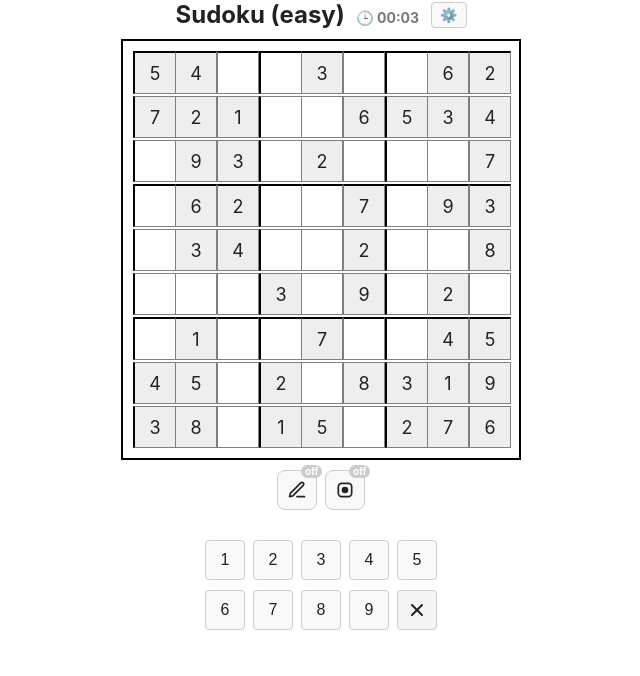
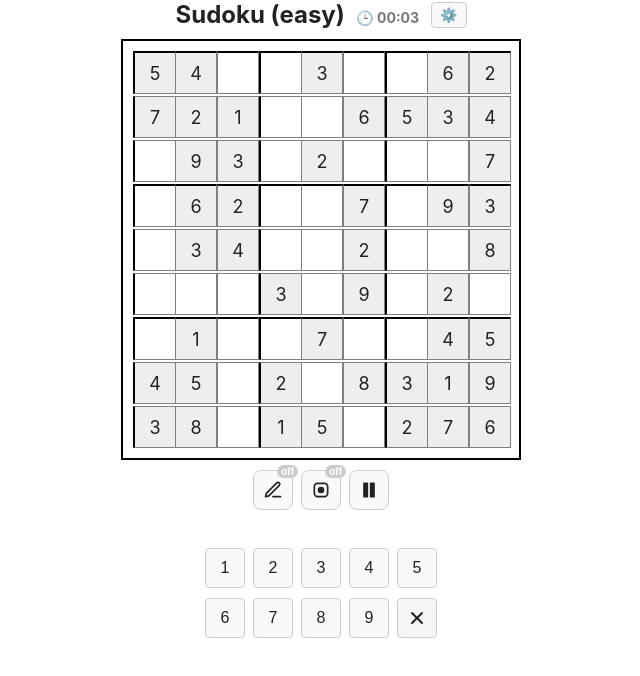
Before and after one commit to markpomerant/sudoku, a React (Vite) app: page / in a window 1280 px wide. Both pictures are taken after a click on the button "Easy". Shown: the top 676 px of the page, without its empty margins (319-959 px from the left). Built offline with nearby package versions, Linux system fonts and the light colour scheme.

Commit message:
feat: add pause/resume functionality and button for Sudoku timer

```diff
--- a/src/components/game-header.jsx
+++ b/src/components/game-header.jsx
@@ -26,7 +26,7 @@ import styled from '@emotion/styled'
  * }} props - Component props.
  * @returns {JSX.Element} The rendered component.
  */
-export default function GameHeader({ difficulty, elapsedSeconds, children }) {
+export default function GameHeader({ difficulty, elapsedSeconds, timerActive, onPauseToggle, children }) {
   const formatTime = (seconds) => {
     const mins = Math.floor(seconds / 60)
       .toString()
@@ -42,6 +42,7 @@ export default function GameHeader({ difficulty, elapsedSeconds, children }) {
         <TimerSpan>
           🕒 {formatTime(elapsedSeconds)}
         </TimerSpan>
+
       </HeaderTitle>
       {children}
     </HeaderContainer>
@@ -66,3 +67,17 @@ const TimerSpan = styled.span`
   font-size: 14px;
   color: var(--timer-color);
 `;
+
+const PauseButton = styled.button`
+  margin-left: 12px;
+  font-size: 18px;
+  background: none;
+  border: none;
+  color: var(--timer-color);
+  cursor: pointer;
+  outline: none;
+  transition: color 0.2s;
+  &:hover {
+    color: var(--accent);
+  }
+`;
--- a/src/components/note-toggle-button.jsx
+++ b/src/components/note-toggle-button.jsx
@@ -64,10 +64,9 @@ export function CenterNoteIcon({ size = 20 }) {
 }
 
 /**
- * Button to toggle pencil and center note modes in Sudoku.
+ * Button group for pencil and center note toggle.
  *
- * @param {{ noteMode: boolean, onToggle: () => void, centerNoteMode: boolean, onCenterToggle: () => void }} props - Component props.
- * @returns {JSX.Element} The rendered button.
+ * @param {{ noteMode: boolean, onToggle: function, centerNoteMode: boolean, onCenterToggle: function }} props
  */
 export default function NoteToggleButton({ noteMode, onToggle, centerNoteMode, onCenterToggle }) {
   return (
--- /dev/null
+++ b/src/components/pause-toggle-button.jsx
@@ -0,0 +1,61 @@
+// PauseToggleButton.jsx
+// --------------------
+// A standalone pause/resume button for the Sudoku timer, styled to match the note toggle buttons.
+
+import React from "react";
+import styled from '@emotion/styled';
+
+/**
+ * SVG pause/play icon for timer toggle button.
+ *
+ * @param {{ paused: boolean, size?: number }} props - Icon props.
+ * @returns {JSX.Element} The rendered SVG icon.
+ */
+export function PausePlayIcon({ paused, size = 20 }) {
+  return paused ? (
+    <svg width={size} height={size} viewBox="0 0 24 24" fill="none" stroke="currentColor" strokeWidth="2" strokeLinecap="round" strokeLinejoin="round">
+      <polygon points="6 4 20 12 6 20 6 4" fill="currentColor" />
+    </svg>
+  ) : (
+    <svg width={size} height={size} viewBox="0 0 24 24" fill="none" stroke="currentColor" strokeWidth="2" strokeLinecap="round" strokeLinejoin="round">
+      <rect x="6" y="4" width="4" height="16" fill="currentColor" />
+      <rect x="14" y="4" width="4" height="16" fill="currentColor" />
+    </svg>
+  );
+}
+
+/**
+ * PauseToggleButton component for pausing/resuming the timer.
+ *
+ * @param {{ timerActive: boolean, onPauseToggle: function }} props
+ */
+export default function PauseToggleButton({ timerActive, onPauseToggle }) {
+  return (
+    <StyledButton
+      onClick={onPauseToggle}
+      aria-label={timerActive ? "Pause timer" : "Resume timer"}
+      active={!timerActive}
+    >
+      <PausePlayIcon paused={!timerActive} size={20} />
+    </StyledButton>
+  );
+}
+
+const StyledButton = styled.button`
+  position: relative;
+  width: 40px;
+  height: 40px;
+  cursor: pointer;
+  border-radius: 8px;
+  border: 1px solid var(--button-border);
+  background-color: var(--button-bg-alt);
+  color: var(--button-text);
+  display: flex;
+  align-items: center;
+  justify-content: center;
+  transition: background 0.2s, color 0.2s;
+  &:hover {
+    background: var(--button-bg);
+    border-color: var(--button-border-active);
+  }
+`;
--- a/src/components/sudoku-board.jsx
+++ b/src/components/sudoku-board.jsx
@@ -14,9 +14,10 @@ import GameHeader from "./game-header";
 import SettingsMenu from "./setting-menu";
 import SudokuGrid from "./sudoku-grid";
 import NumberPad from "./number-pad";
-import NoteToggleButton from "./note-toggle-button";
+import NoteToggleButton, { /* ...existing code... */ } from "./note-toggle-button";
 import DifficultySelector from "./difficulty-selector";
 import Confetti from "./Confetti";
+import PauseToggleButton, { PausePlayIcon } from "./pause-toggle-button";
 
 import { useSudokuState } from "../hooks/use-sudoku-state";
 import { useTimer } from "../hooks/use-timer";
@@ -44,13 +45,16 @@ import { useLocalStorageGameState } from "../hooks/use-local-storage-game-state"
             originalCells,
         } = useSudokuState();
 
+        const timer = useTimer(true);
         const {
             elapsedSeconds,
             isActive: timerActive,
             stop: stopTimer,
             reset: resetTimer,
-            setElapsedSeconds
-        } = useTimer(true);
+            setElapsedSeconds,
+            start
+        } = timer;
+
         const [showSettings, setShowSettings] = useState(false);
         const [noteMode, setNoteMode] = React.useState(false);
         const [centerNoteMode, setCenterNoteMode] = React.useState(false);
@@ -99,6 +103,7 @@ import { useLocalStorageGameState } from "../hooks/use-local-storage-game-state"
             noteMode,
             highlightUsedNumbers,
             showMistakes,
+            timerActive // persist paused state
         });
 
         useEffect(() => {
@@ -110,7 +115,11 @@ import { useLocalStorageGameState } from "../hooks/use-local-storage-game-state"
                 setHighlightUsedNumbers(restoredState.highlightUsedNumbers);
                 setShowMistakes(restoredState.showMistakes);
                 setElapsedSeconds(restoredState.elapsedSeconds);
-
+                if (restoredState.timerActive === false) {
+                    stopTimer();
+                } else {
+                    start();
+                }
             }
         }, [restoredState]);
 
@@ -168,6 +177,16 @@ import { useLocalStorageGameState } from "../hooks/use-local-storage-game-state"
             startNewGame(level);
         };
 
+        const handlePauseToggle = () => {
+            if (timerActive) {
+                stopTimer();
+            } else {
+                if (!isComplete) {
+                    start();
+                }
+            }
+        };
+
         if (!hasLoaded) return null;
 
         if (!difficulty || !puzzleState) {
@@ -177,7 +196,10 @@ import { useLocalStorageGameState } from "../hooks/use-local-storage-game-state"
         return (
             <BoardContainer>
                 {isComplete && <Confetti />}
-                <GameHeader difficulty={difficulty} elapsedSeconds={elapsedSeconds}>
+                <GameHeader
+                    difficulty={difficulty}
+                    elapsedSeconds={elapsedSeconds}
+                >
                     <SettingsMenu
                         show={showSettings}
                         onNewGame={() => {
@@ -196,6 +218,7 @@ import { useLocalStorageGameState } from "../hooks/use-local-storage-game-state"
                             setIsComplete(false);
                             setShowSettings(false);
                             resetTimer();
+                            start(); // Ensure timer resumes after restart
                             setNoteMode(false);
                             setCenterNoteMode(false);
                             setHighlightUsedNumbers(false);
@@ -212,25 +235,39 @@ import { useLocalStorageGameState } from "../hooks/use-local-storage-game-state"
                     />
                 </GameHeader>
 
+                <div style={{ position: 'relative', display: 'inline-block' }}>
+                    {!timerActive && (
+                        <PausedOverlay onClick={handlePauseToggle} title="Click to resume">
+                            <PausePlayIcon paused={true} size={64} />
+                        </PausedOverlay>
+                    )}
                     <SudokuGrid
                         cells={cells}
                         selectedIndex={selectedIndex}
-                    onSelect={handleCellClick}
+                        onSelect={timerActive ? handleCellClick : () => {}}
                         isComplete={isComplete}
+                        disabled={!timerActive}
                     />
+                </div>
 
+                <div style={{ display: 'flex', gap: 8, justifyContent: 'center', marginBottom: 8 }}>
                     <NoteToggleButton
                         noteMode={noteMode}
                         onToggle={setNoteMode}
                         centerNoteMode={centerNoteMode}
                         onCenterToggle={setCenterNoteMode}
                     />
+                    <PauseToggleButton
+                        timerActive={timerActive}
+                        onPauseToggle={handlePauseToggle}
+                    />
+                </div>
 
                 <NumberPad
                     usedValues={usedValues}
-                    isComplete={isComplete}
-                    onNumberClick={handleNumberClick}
-                    onClear={handleClear}
+                    isComplete={isComplete || !timerActive}
+                    onNumberClick={timerActive ? handleNumberClick : () => {}}
+                    onClear={timerActive ? handleClear : () => {}}
                     selectedIndex={selectedIndex}
                 />
 
@@ -261,3 +298,18 @@ const CompleteMessage = styled.div`
   font-size: 18px;
   color: var(--complete-message);
 `;
+
+const PausedOverlay = styled.div`
+  position: absolute;
+  top: 0;
+  left: 0;
+  width: 100%;
+  height: 100%;
+  background: rgba(0,0,0,0.35);
+  display: flex;
+  align-items: center;
+  justify-content: center;
+  z-index: 2000;
+  pointer-events: all;
+  cursor: pointer;
+`;
--- a/src/components/sudoku-grid.jsx
+++ b/src/components/sudoku-grid.jsx
@@ -25,14 +25,15 @@ import styled from '@emotion/styled';
  * @param {{ cell: object, isSelected: boolean, onClick: () => void }} props - Cell props.
  * @returns {JSX.Element} The rendered cell.
  */
-function SudokuCell({ cell, isSelected, onClick }) {
+function SudokuCell({ cell, isSelected, onClick, disabled }) {
   return (
     <CellDiv
-      onClick={onClick}
+      onClick={disabled ? undefined : onClick}
       isInitial={cell.isInitial}
       isIncorrect={cell.isIncorrect}
       isSelected={isSelected}
       cellIndex={cell.index}
+      disabled={disabled}
     >
       {cell.value !== 0 ? (
         cell.value
@@ -56,10 +57,10 @@ function SudokuCell({ cell, isSelected, onClick }) {
 /**
  * Renders the Sudoku puzzle grid.
  *
- * @param {{ cells: object[], selectedIndex: number, onCellClick: (index: number) => void }} props - Grid props.
+ * @param {{ cells: object[], selectedIndex: number, onSelect: (index: number) => void, disabled?: boolean }} props - Grid props.
  * @returns {JSX.Element} The rendered grid.
  */
-export default function SudokuGrid({ cells, selectedIndex, onSelect }) {
+export default function SudokuGrid({ cells, selectedIndex, onSelect, disabled }) {
   return (
     <GridContainer>
       {cells.map((cell, i) => (
@@ -68,6 +69,7 @@ export default function SudokuGrid({ cells, selectedIndex, onSelect }) {
           cell={{ ...cell, index: i }}
           isSelected={i === selectedIndex}
           onClick={() => onSelect(i)}
+          disabled={disabled}
         />
       ))}
     </GridContainer>
@@ -92,7 +94,8 @@ const CellDiv = styled.div`
   font-size: 18px;
   position: relative;
   text-align: center;
-  cursor: ${({ isInitial, isIncorrect }) => (isInitial ? 'default' : 'pointer')};
+  cursor: ${({ isInitial, isIncorrect, disabled }) =>
+    disabled ? 'not-allowed' : isInitial ? 'default' : 'pointer'};
   background-color: ${({ isInitial, isIncorrect, isSelected }) =>
     isInitial ? 'var(--cell-initial-bg)' : isIncorrect ? 'var(--cell-incorrect-bg)' : isSelected ? 'var(--cell-selected-bg)' : 'var(--primary-bg)'};
   border: 1px solid var(--cell-border);
```
Lines whose indentation alone changed are shown as unchanged.
